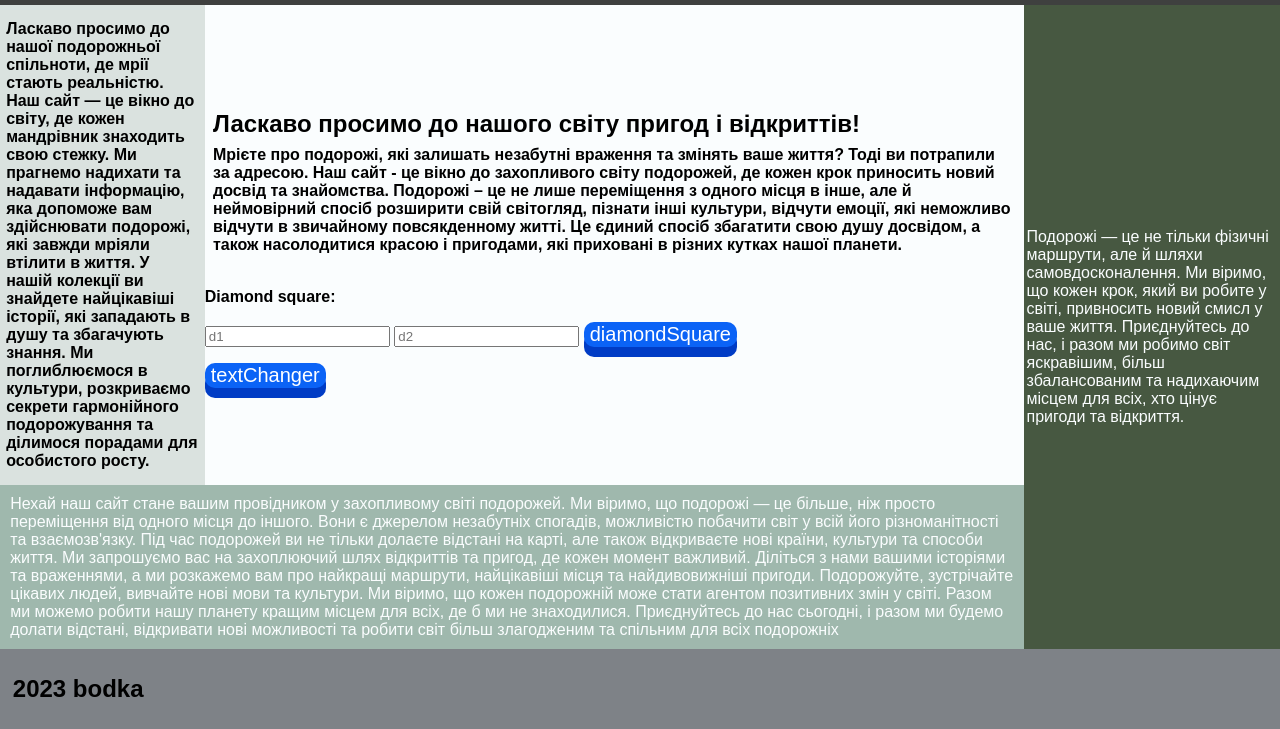
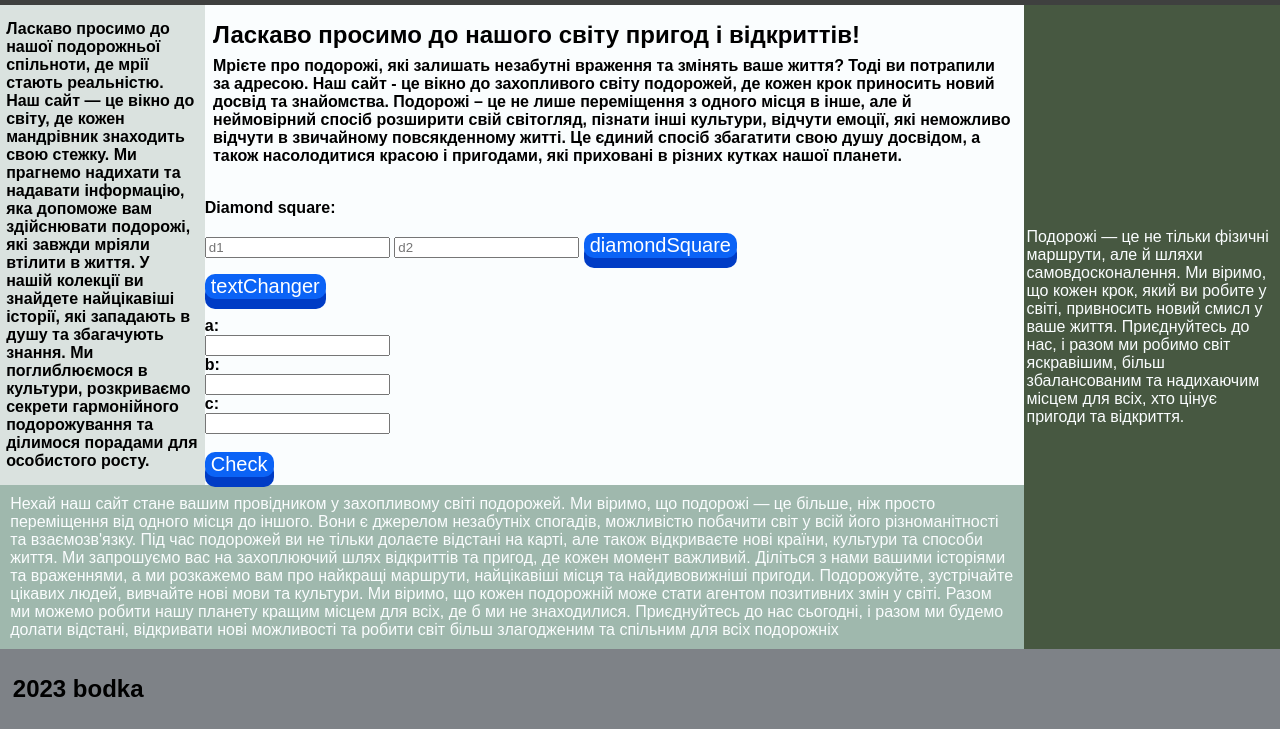
Before and after one commit to bodkaGR/Lab_5, a plain HTML site: page index.html in a window 1280 px wide. Shown: the part 75-804 px from the top of the page. Drawn offline with Linux system fonts and the light colour scheme.

Commit message:
task 3 was started

```diff
--- a/index.html
+++ b/index.html
@@ -99,7 +99,17 @@
                             <input id="input_2" type="number" min="0" placeholder="d2">
                             <button class="button diamondArea" onclick="diamond_square()">diamondSquare</button><br>
                             <p id="squareOutput"></p>
-                            <button class="button TextChanger" onclick="chang_text()">textChanger</button>
+                            <button class="button TextChanger" onclick="chang_text()">textChanger</button><br><br>
+
+                            <form name="triangle" method="get">
+                                <label for="a">a:</label><br>
+                                <input id="a" name="a" type="number"><br>
+                                <label for="b">b:</label><br>
+                                <input id="b" name="b" type="number"><br>
+                                <label for="c">c:</label><br>
+                                <input id="c" name="c" type="number">
+                            </form><br>
+                            <button class="button isTriangleValid" onclick="isTriangleValid()">Check</button>
                         </th>
                     </tr>
                     <tr style="height: 20vh;background-color: #9FB8AD;color: #fafdfe">
--- a/scripts.js
+++ b/scripts.js
@@ -29,3 +29,12 @@ function diamond_square(){
         console.log('square: ' + result);
     }
 }
+
+//task 3
+function isTriangleValid(){
+    const aSide = document.triangle.a.value;
+    const bSide = document.triangle.b.value;
+    const cSide = document.triangle.c.value;
+
+    ((aSide + bSide) <= cSide) ? alert('impossible'): alert('possible');
+}
```
